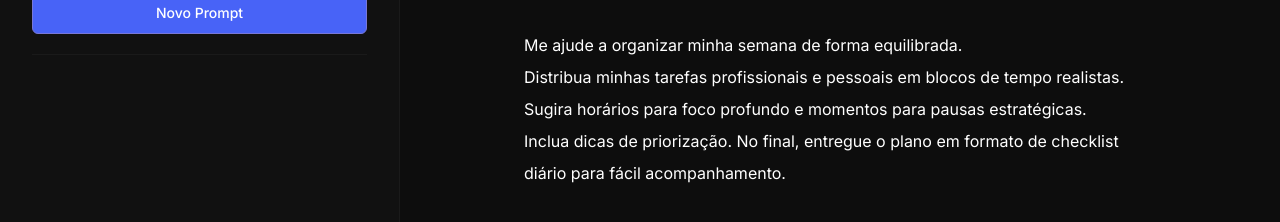
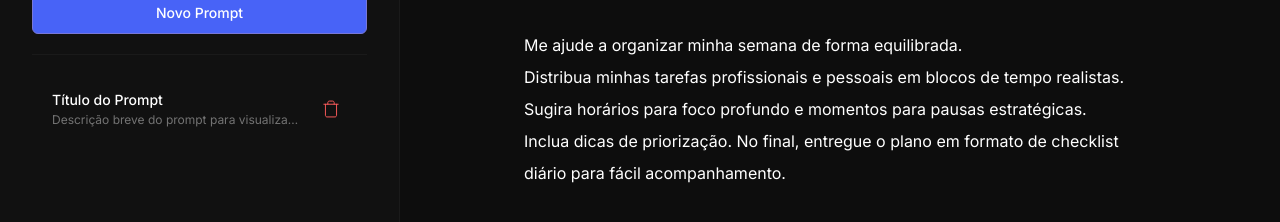
Before and after one commit to jihedberlim/prompts-manager, a plain HTML site: page index.html in a window 1280 px wide. Shown: the part 180-402 px from the top of the page. Drawn offline with Linux system fonts and the light colour scheme.

Commit message:
feat: add prompt list, item content and styling

```diff
--- a/index.html
+++ b/index.html
@@ -37,6 +37,18 @@
             <input type="text" class="search-input" id="search-input" placeholder="Buscar por título" />
             <button class="btn-primary btn btn-full" id="btn-new">Novo Prompt</button>
           </div>
+
+          <ul class="prompt-list prompt-list" id="prompt-list">
+            <li class="prompt-item">
+              <div class="prompt-item-content">
+                <span class="prompt-item-title">Título do Prompt</span>
+                <span class="prompt-item-description">Descrição breve do prompt para visualização rápida.</span>
+              </div>
+              <button class="btn-icon" title="Remover">
+                <img src="assets/remove.svg" alt="Remover" class="icon icon-trash" />
+              </button>
+            </li>
+          </ul>
         </div>
       </aside>
 
--- a/style.css
+++ b/style.css
@@ -5,6 +5,7 @@
   --accent-500: #7878d7;
 
   --alert-600: #ff5c5c;
+  --alert-800: #ff5c5c14;
 
   --gray-900: #0d0d0d;
   --gray-800: #111111;
@@ -228,3 +229,61 @@ body {
   width: 100%;
   justify-content: center;
 }
+
+.prompt-item {
+  display: flex;
+  align-items: center;
+  justify-content: space-between;
+  padding: 16px 20px;
+  gap: 12px;
+  cursor: pointer;
+  margin-top: 20px;
+}
+
+.prompt-item-content {
+  display: flex;
+  flex-direction: column;
+  gap: 4px;
+  min-width: 0;
+  flex: 1;
+}
+
+.prompt-item-title {
+  font-size: 0.875rem;
+  font-weight: 500;
+  color: var(--white);
+  white-space: nowrap;
+  overflow: hidden;
+  text-overflow: ellipsis;
+}
+
+.prompt-item-description {
+  font-size: 0.75rem;
+  color: var(--gray-100);
+  white-space: nowrap;
+  overflow: hidden;
+  text-overflow: ellipsis;
+}
+
+.btn-icon {
+  background: none;
+  border: none;
+  padding: 0;
+  cursor: pointer;
+  display: flex;
+  align-items: center;
+  justify-content: center;
+  border-radius: 4px;
+  transition: background 0.2s;
+  height: 32px;
+  width: 32px;
+}
+
+.btn-icon:hover {
+  background: var(--alert-800);
+}
+
+.icon-trash {
+  width: 20px;
+  height: 20px;
+}
```
